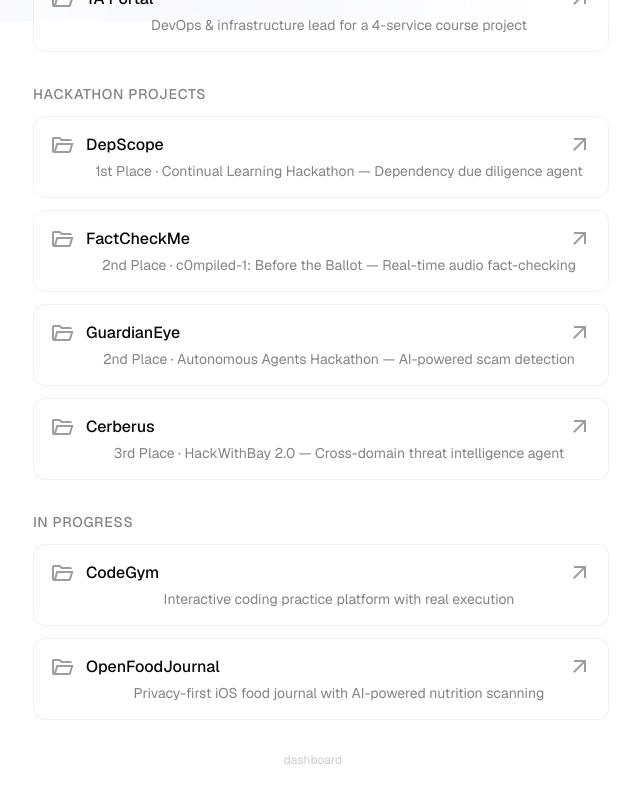
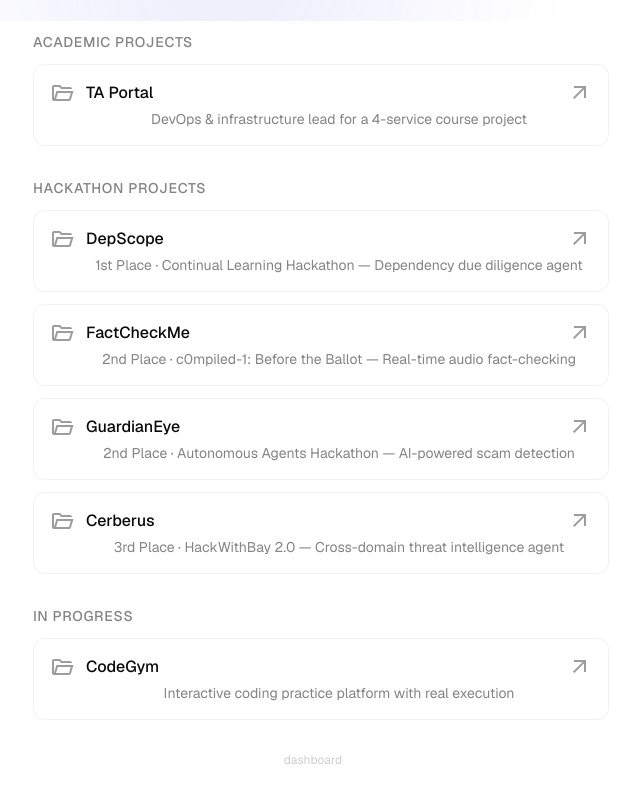
Before and after one commit to kvn8888/kvn8888.github.io, a Next.js app in the folder homepage/: page / in a window 1280 px wide. Shown: the part 779-1579 px from the top of the page, without its empty margins (319-959 px from the left). Built offline with nearby package versions, Linux system fonts and the light colour scheme.

Commit message:
feat: move OpenFoodJournal to personal projects

```diff
--- a/homepage/src/app/page.tsx
+++ b/homepage/src/app/page.tsx
@@ -64,7 +64,7 @@ const projects: Project[] = [
     fullDesc: 'A local-first iOS food journal built with SwiftUI and SwiftData for iOS 26+. Point your camera at a nutrition label or a plate of food and get instant macro/micronutrient tracking — Gemini Flash Lite handles label scans in under 2 seconds, and Gemini Pro estimates plated meals. Features a weekly calendar strip with progress rings, meal sections with swipe-to-edit, a personal Food Bank for saved foods with serving mappings, weight-based container tracking, and HealthKit sync for active energy and 10+ micronutrients. Local-first with automatic iCloud/CloudKit sync across devices. BYOK — users bring their own Gemini key stored in the iOS Keychain; no proxy server needed.',
     demoUrl: '#',
     githubUrl: 'https://github.com/kvn8888/OpenFoodJournal',
-    category: 'in-progress',
+    category: 'personal',
   },
 
   // Hackathon Projects
```
